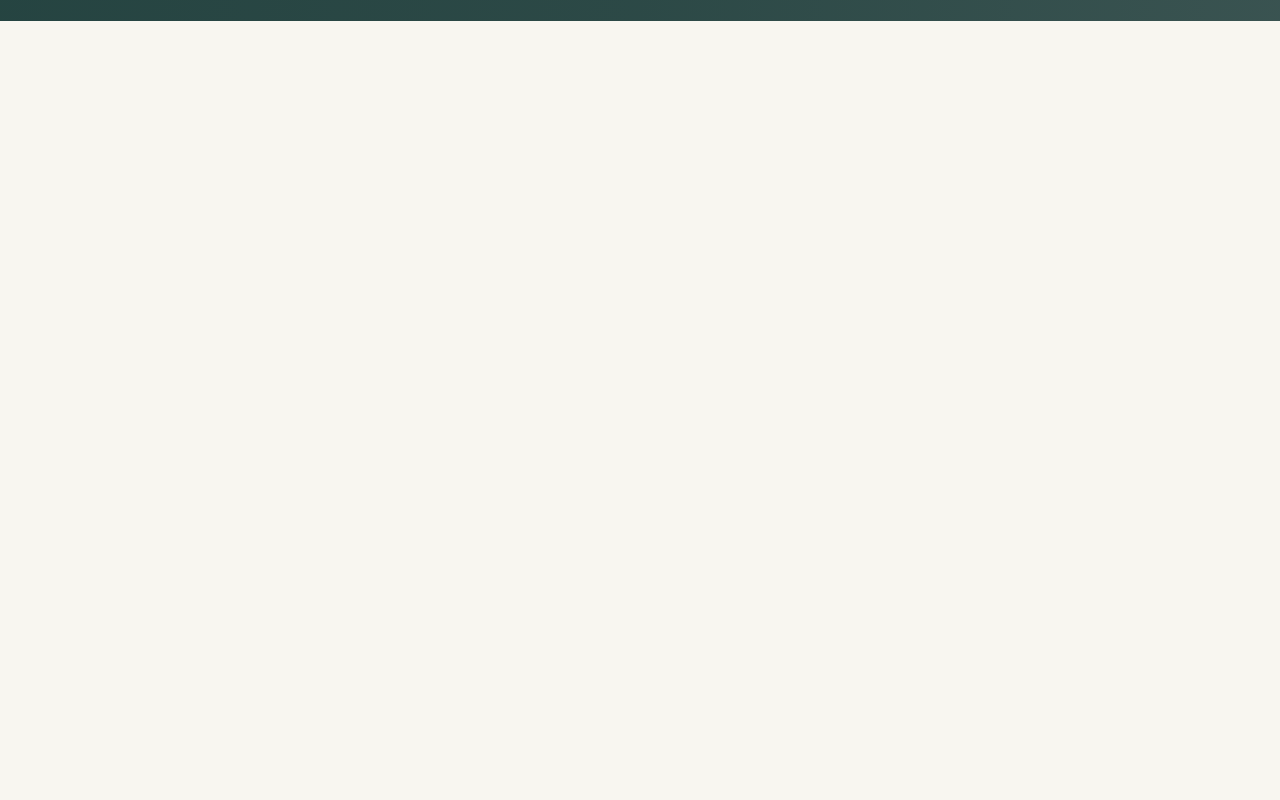
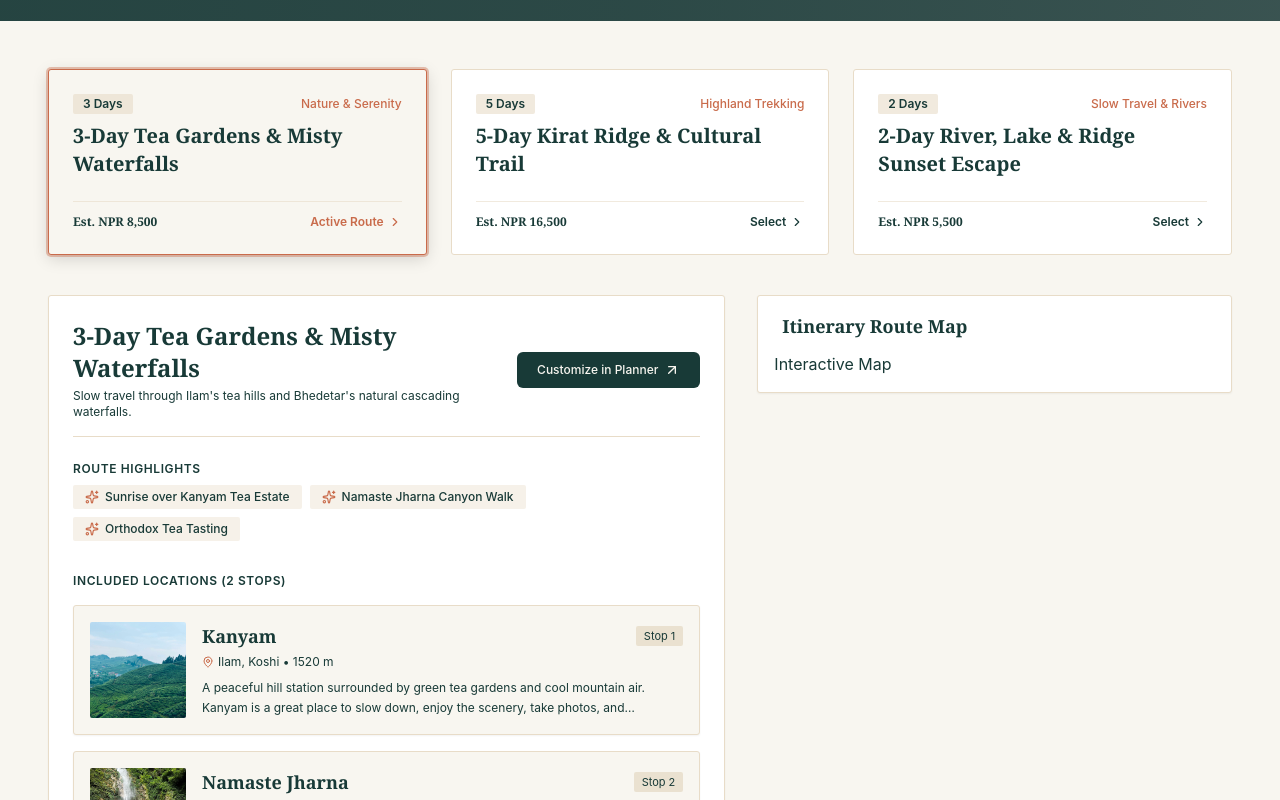
Before and after one commit to bijayjha2025/Travel_Planner, a React (Vite) app in the folder frontend/: page /trip in a window 1280 px wide. Shown: the part 400-1200 px from the top of the page. Before the commit the page ends 881 px from the top, so only its background shows below. Built offline with nearby package versions, Linux system fonts and the light colour scheme; grey boxes are pictures that could not be loaded; a web font is replaced by a local one.

Commit message:
completing trip file basic

```diff
--- a/frontend/src/components/map.jsx
+++ b/frontend/src/components/map.jsx
@@ -0,0 +1,5 @@
+export default function InteractiveMap(){
+    return(
+        <p>Interactive Map</p>
+    )
+}
--- a/frontend/src/pages/trip.jsx
+++ b/frontend/src/pages/trip.jsx
@@ -4,6 +4,7 @@ import { MapPin, ArrowUpRight, ShieldCheck, Mountain, ChevronRight, Sparkles } f
 import { destinations } from '../data/destinations.js'
 import Footer from '../components/layout/footer.jsx'
 import BackgroundImage from '../assets/BackgroundImage.png'
+import InteractiveMap from '../components/map.jsx'
 
 const FEATURED_TRIPS = [
   {
@@ -74,9 +75,95 @@ export default function Trip(){
   </div>
  </section>
 
+ <main className="max-w-[1500px] mx-auto px-6 lg:px-12 py-12">
 
+  <div className='grid grid-cols-1 md:grid-cols-3 gap-6 mb-10'>
+   {FEATURED_TRIPS.map(trip => {
+    const isSel = selectedTrip.id === trip.id
+    return(
+      <div key={trip.id} onClick={() => setSelectedTrip(trip)} className={`rounded-[3px] p-6 cursor-pointer transition-all flex flex-col justify-between space-y-4 border ${
+        isSel ? 'bg-off-white border-terracotta shadow-[0_4px_16px_rgba(0,0,0,0.15)] ring-2 ring-terracotta/40' : 'bg-white border-sand hover:border-forest/90'}`}>
 
+       <div>
+        <div className='flex items-center justify-between text-xs text-slateText font-sans mb-2'>
+         <span className='bg-sand/60 text-forest px-2.5 py-0.5 rounded-xs font-semibold'>{trip.duration}</span>
+         <span className='text-terracotta font-medium'>{trip.vibe}</span>
+        </div>
+
+        <h3 className="font-serif text-xl font-bold text-forest leading-snug">{trip.title}</h3>
+        <p className="text-xs text-slateText mt-2 leading-relaxed font-sans">{trip.description}</p>
+      </div>
+
+      <div className="pt-3 border-t border-sand/60 flex items-center justify-between">
+       <span className="text-xs font-serif font-bold text-forest">Est. NPR {trip.estimatedCost.toLocaleString()}</span>
+       <span className={`text-xs font-semibold flex items-center gap-1 ${isSel ? 'text-terracotta' : 'text-slateText'}`}>
+        {isSel ? 'Active Route' : 'Select'} <ChevronRight className="w-3.5 h-3.5" /></span>
+      </div>
+     </div>
+    )
+    })}
+   </div>
+
+<div className="grid grid-cols-1 lg:grid-cols-12 gap-8">
+ <div className="lg:col-span-7 space-y-6">
+ <div className="bg-white rounded-[3px] p-6 border border-sand shadow-xs space-y-6">
+ <div className="flex flex-col sm:flex-row sm:items-center justify-between gap-4 border-b border-sand pb-4">
+  <div>
+   <h2 className="font-serif text-2xl font-bold text-forest">{selectedTrip.title}</h2>
+   <p className="text-xs text-slateText mt-1 font-sans">{selectedTrip.subtitle}</p>
+  </div>
+
+   <button onClick={() => { const query = selectedTrip.destIds.join(',')
+   navigate(`/planner?destinations=${query}`) }} className="rounded-md bg-forest px-5 py-2.5 text-xs font-medium text-off-white hover:bg-forest-light transition-colors flex items-center gap-1.5 shrink-0">Customize in Planner <ArrowUpRight className="w-4 h-4" /></button>
+  </div>
+
+  <div>
+   <h4 className="text-xs font-semibold text-slateText uppercase tracking-wider mb-2 font-sans">Route Highlights</h4>
+   <div className="flex flex-wrap gap-2">
+    {selectedTrip.highlights.map((h, i) => (
+    <span key={i} className="text-xs bg-sand/40 text-forest font-medium px-3 py-1 rounded-xs flex items-center gap-1.5">
+     <Sparkles className="w-3.5 h-3.5 text-terracotta" /> {h}
+    </span>
+   ))}
+   </div>
+  </div>
+
+  <div className="space-y-4 pt-2">
+   <h4 className="text-xs font-semibold text-slateText uppercase tracking-wider font-sans">Included Locations ({tripDestinations.length} Stops)</h4>
+
+   <div className="space-y-4">
+   {tripDestinations.map((dest, idx) => (
+    <div key={dest.id} className="bg-off-white rounded-[3px] p-4 border border-sand shadow-xs flex gap-4 items-start">
+     <img src={dest.image} alt={dest.title} className="w-24 h-24 rounded-xs object-cover shrink-0" />
+
+    <div className="space-y-1 flex-1 font-sans">
+     <div className="flex items-center justify-between">
+      <h5 className="font-serif text-lg font-bold text-forest">{dest.title}</h5>
+      <span className="text-[11px] bg-sand/80 text-forest px-2 py-0.5 rounded-xs">Stop {idx + 1}</span>
+     </div>
+
+     <p className="text-xs text-slateText flex items-center gap-1"><MapPin className="w-3 h-3 text-terracotta shrink-0" />{dest.location} • {dest.elevation} m</p>
+
+     <p className="text-xs text-slateText/80 leading-relaxed line-clamp-2 pt-1">{dest.description}</p>
+    </div>
+   </div>
+  ))}
+  </div>
+  </div>
+  </div>
+  </div>
+
+  <div className="lg:col-span-5 space-y-6">
+   <div className="bg-white rounded-[3px] p-4 border border-sand shadow-xs space-y-3">
+    <h3 className="font-serif text-lg text-forest font-bold px-2">Itinerary Route Map</h3>
+    <InteractiveMap destinations={destinations} selectedIds={selectedTrip.destIds} height="460px" />
+   </div>
+  </div>
 
   </div>
- )
+ </main>
+
+ <Footer />
+ </div>
+)
 }
```
